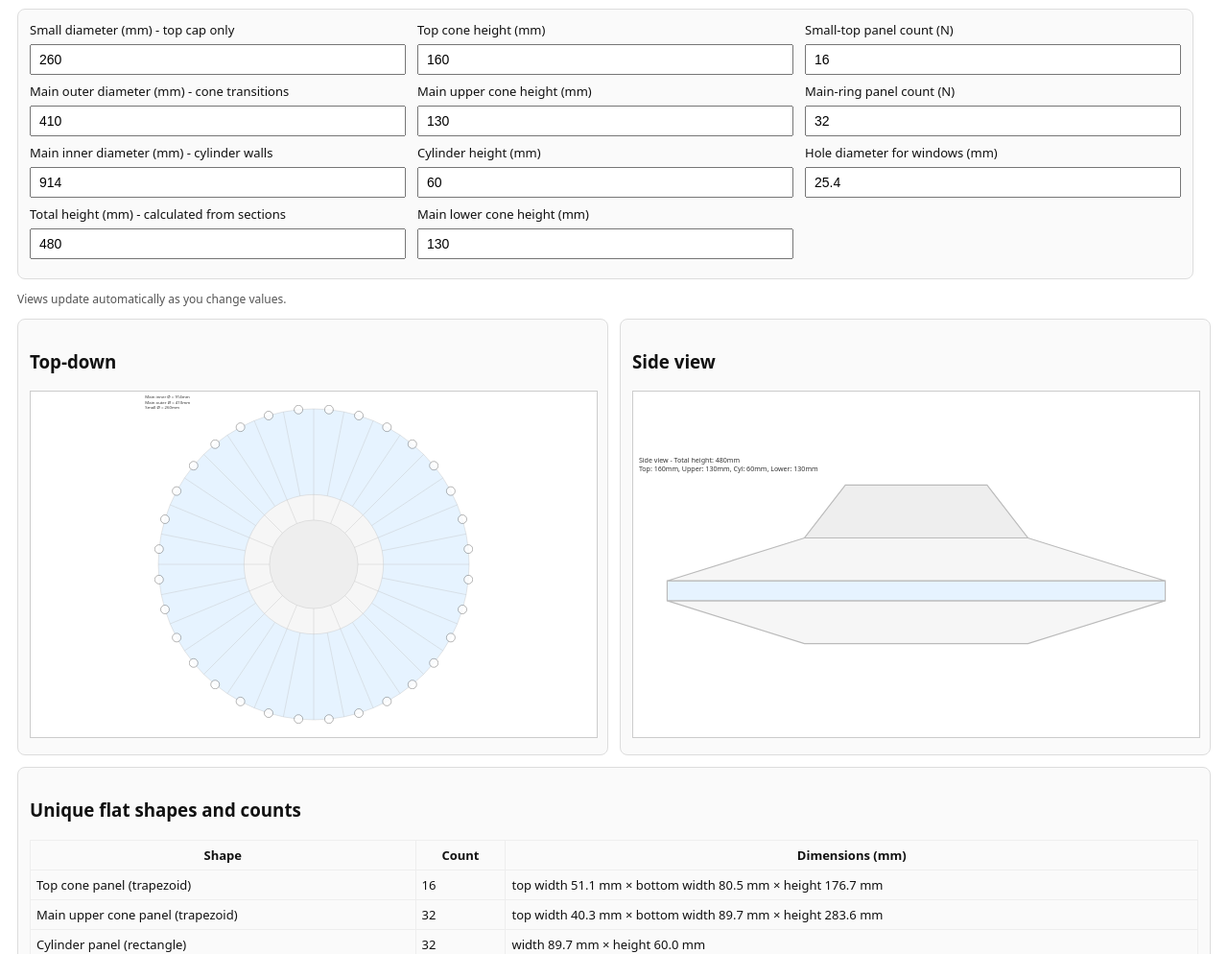
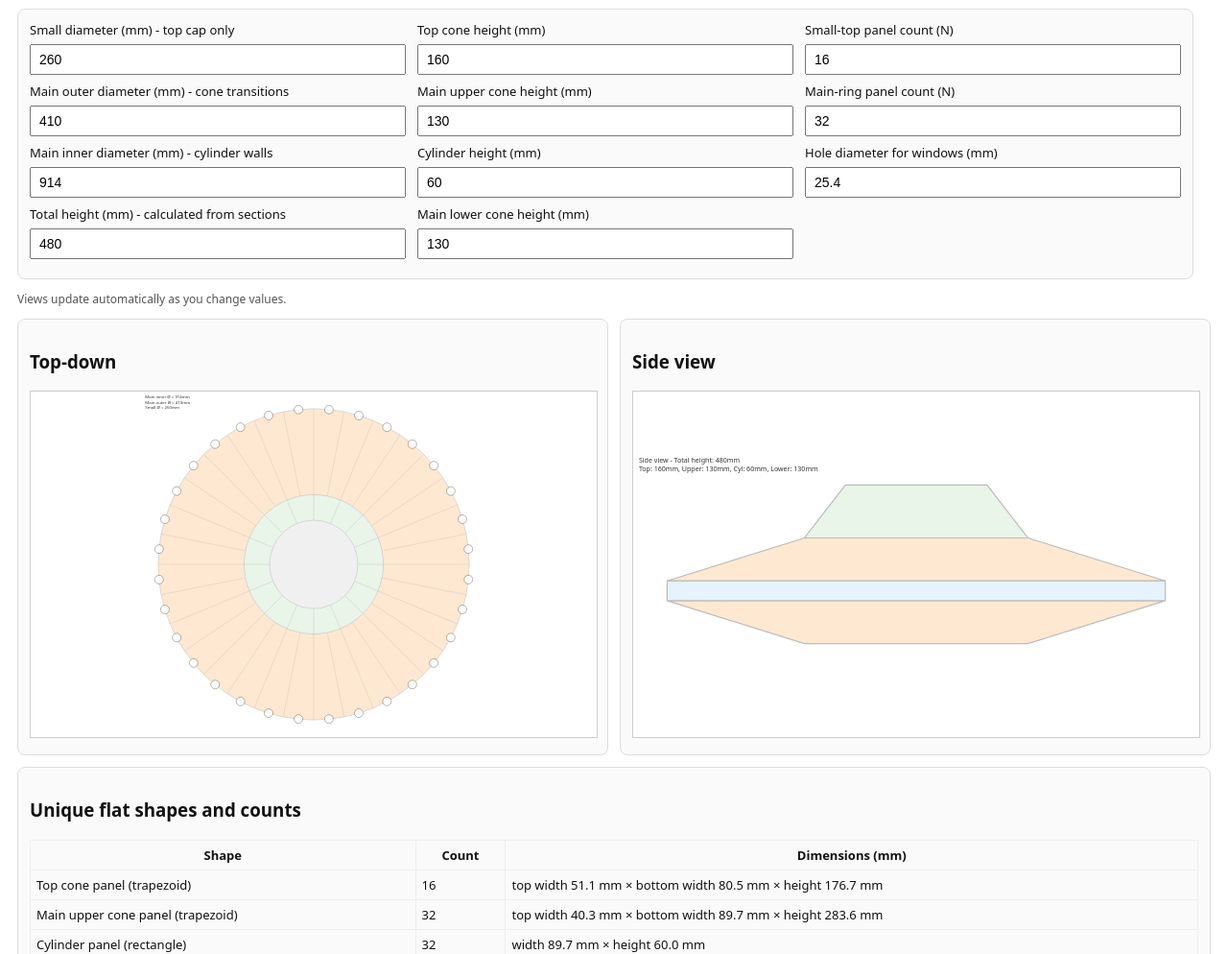
Before and after one commit to point-source/ufo, a plain HTML site: page calc.html in a window 1280 px wide. Shown: the part 106-1100 px from the top of the page at 96% size. Drawn offline with Linux system fonts and the light colour scheme.

Commit message:
Fix region coloring to match between top and side views

```diff
--- a/calc.html
+++ b/calc.html
@@ -281,14 +281,31 @@
             const mainOuterR = c.R_mainOuter * scale;
             const smallR = c.R_small * scale;
 
-            // Main inner circle (cylinder section)
+            // Main inner circle (cylinder section) - light blue
             svg.appendChild(circle(cx, cy, mainInnerR, '#e6f3ff', '#bbb', 1));
 
-            // Main outer circle (cone transitions)
+            // Main outer circle (cone transitions) - light gray
             svg.appendChild(circle(cx, cy, mainOuterR, '#f6f6f6', '#bbb', 1));
 
-            // Small top cap
-            svg.appendChild(circle(cx, cy, smallR, '#eee', '#bbb', 1));
+            // Small top cap - light gray
+            svg.appendChild(circle(cx, cy, smallR, '#f0f0f0', '#bbb', 1));
+
+            // Add colored rings for each section using paths
+            // Small-top cone ring (between small and main outer) - light green
+            const smallTopRing = document.createElementNS('http://www.w3.org/2000/svg', 'path');
+            smallTopRing.setAttribute('d', `M ${cx - mainOuterR},${cy} A ${mainOuterR},${mainOuterR} 0 0,1 ${cx + mainOuterR},${cy} A ${mainOuterR},${mainOuterR} 0 0,1 ${cx - mainOuterR},${cy} M ${cx - smallR},${cy} A ${smallR},${smallR} 0 0,0 ${cx + smallR},${cy} A ${smallR},${smallR} 0 0,0 ${cx - smallR},${cy} Z`);
+            smallTopRing.setAttribute('fill', '#e8f5e8');
+            smallTopRing.setAttribute('stroke', '#bbb');
+            smallTopRing.setAttribute('stroke-width', '1');
+            svg.appendChild(smallTopRing);
+
+            // Main upper cone ring (between main outer and main inner) - light orange
+            const mainUpperRing = document.createElementNS('http://www.w3.org/2000/svg', 'path');
+            mainUpperRing.setAttribute('d', `M ${cx - mainInnerR},${cy} A ${mainInnerR},${mainInnerR} 0 0,1 ${cx + mainInnerR},${cy} A ${mainInnerR},${mainInnerR} 0 0,1 ${cx - mainInnerR},${cy} M ${cx - mainOuterR},${cy} A ${mainOuterR},${mainOuterR} 0 0,0 ${cx + mainOuterR},${cy} A ${mainOuterR},${mainOuterR} 0 0,0 ${cx - mainOuterR},${cy} Z`);
+            mainUpperRing.setAttribute('fill', '#ffe8d1');
+            mainUpperRing.setAttribute('stroke', '#bbb');
+            mainUpperRing.setAttribute('stroke-width', '1');
+            svg.appendChild(mainUpperRing);
 
             // Panel divisions for main sections (from main outer to main inner)
             for (let i = 0; i < c.cylinderPanel.count; i++) {
@@ -350,7 +367,7 @@
             const mainUpperTopY = cylinderTopY - hMainUpper; // Main upper cone ends here
             const topConeTopY = mainUpperTopY - hTopCone; // Top cone ends here
 
-            // Draw main lower cone (trapezoid from main inner to main outer)
+            // Draw main lower cone (trapezoid from main inner to main outer) - light orange
             const mainLowerTrapezoid = document.createElementNS('http://www.w3.org/2000/svg', 'polygon');
             mainLowerTrapezoid.setAttribute('points',
                 `${centerX - rMainInner},${cylinderBottomY} ` +
@@ -358,7 +375,7 @@
                 `${centerX + rMainOuter},${baseY} ` +
                 `${centerX - rMainOuter},${baseY}`
             );
-            mainLowerTrapezoid.setAttribute('fill', '#f6f6f6');
+            mainLowerTrapezoid.setAttribute('fill', '#ffe8d1');
             mainLowerTrapezoid.setAttribute('stroke', '#bbb');
             mainLowerTrapezoid.setAttribute('stroke-width', '2');
             svg.appendChild(mainLowerTrapezoid);
@@ -374,7 +391,7 @@
             cylinderRect.setAttribute('stroke-width', '2');
             svg.appendChild(cylinderRect);
 
-            // Draw main upper cone (trapezoid from main outer to main inner)
+            // Draw main upper cone (trapezoid from main outer to main inner) - light orange
             const mainUpperTrapezoid = document.createElementNS('http://www.w3.org/2000/svg', 'polygon');
             mainUpperTrapezoid.setAttribute('points',
                 `${centerX - rMainOuter},${mainUpperTopY} ` +
@@ -382,12 +399,12 @@
                 `${centerX + rMainInner},${cylinderTopY} ` +
                 `${centerX - rMainInner},${cylinderTopY}`
             );
-            mainUpperTrapezoid.setAttribute('fill', '#f6f6f6');
+            mainUpperTrapezoid.setAttribute('fill', '#ffe8d1');
             mainUpperTrapezoid.setAttribute('stroke', '#bbb');
             mainUpperTrapezoid.setAttribute('stroke-width', '2');
             svg.appendChild(mainUpperTrapezoid);
 
-            // Draw top cone (trapezoid from small to main outer)
+            // Draw top cone (trapezoid from small to main outer) - light green
             const topConeTrapezoid = document.createElementNS('http://www.w3.org/2000/svg', 'polygon');
             topConeTrapezoid.setAttribute('points',
                 `${centerX - rSmall},${topConeTopY} ` +
@@ -395,7 +412,7 @@
                 `${centerX + rMainOuter},${mainUpperTopY} ` +
                 `${centerX - rMainOuter},${mainUpperTopY}`
             );
-            topConeTrapezoid.setAttribute('fill', '#eee');
+            topConeTrapezoid.setAttribute('fill', '#e8f5e8');
             topConeTrapezoid.setAttribute('stroke', '#bbb');
             topConeTrapezoid.setAttribute('stroke-width', '2');
             svg.appendChild(topConeTrapezoid);
```
